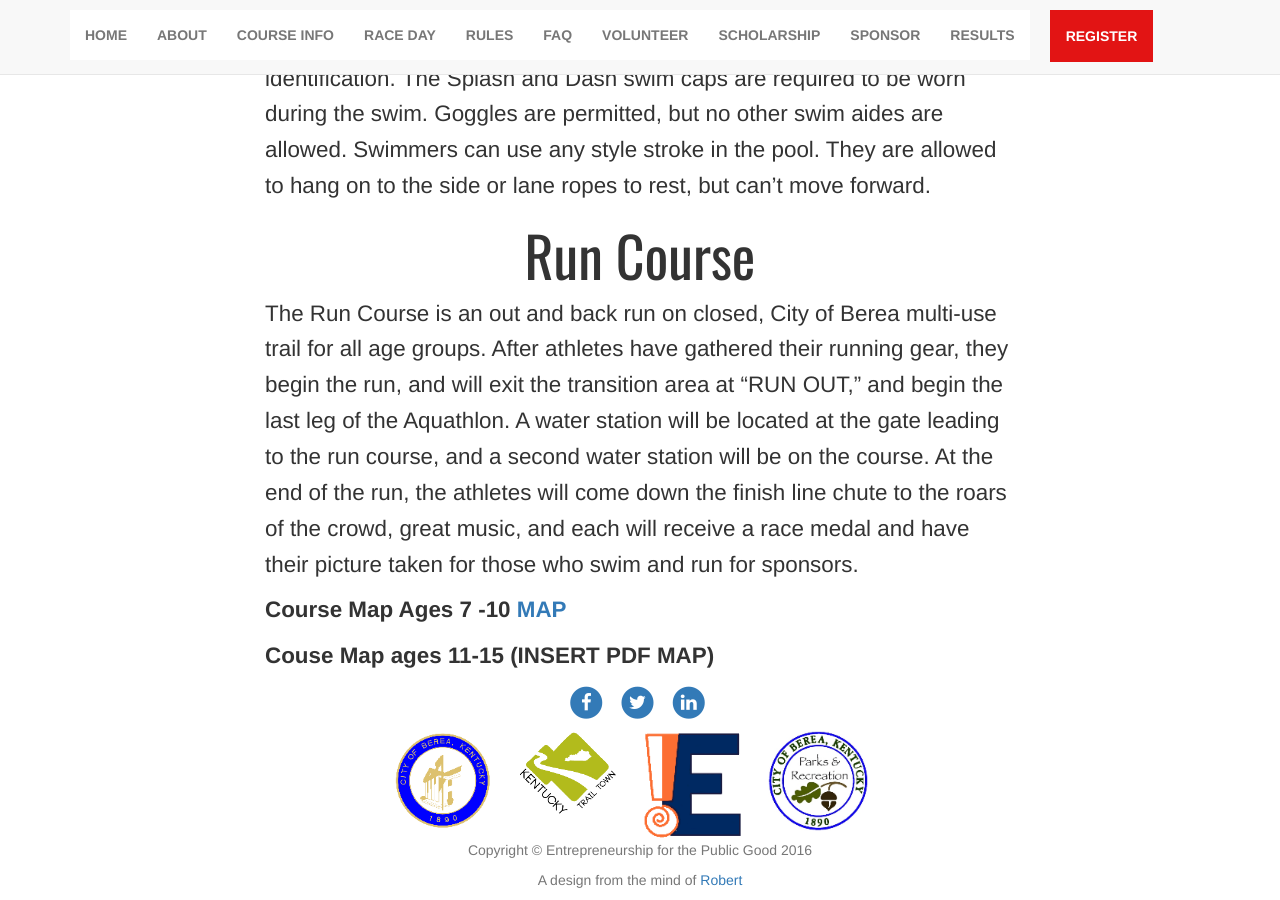
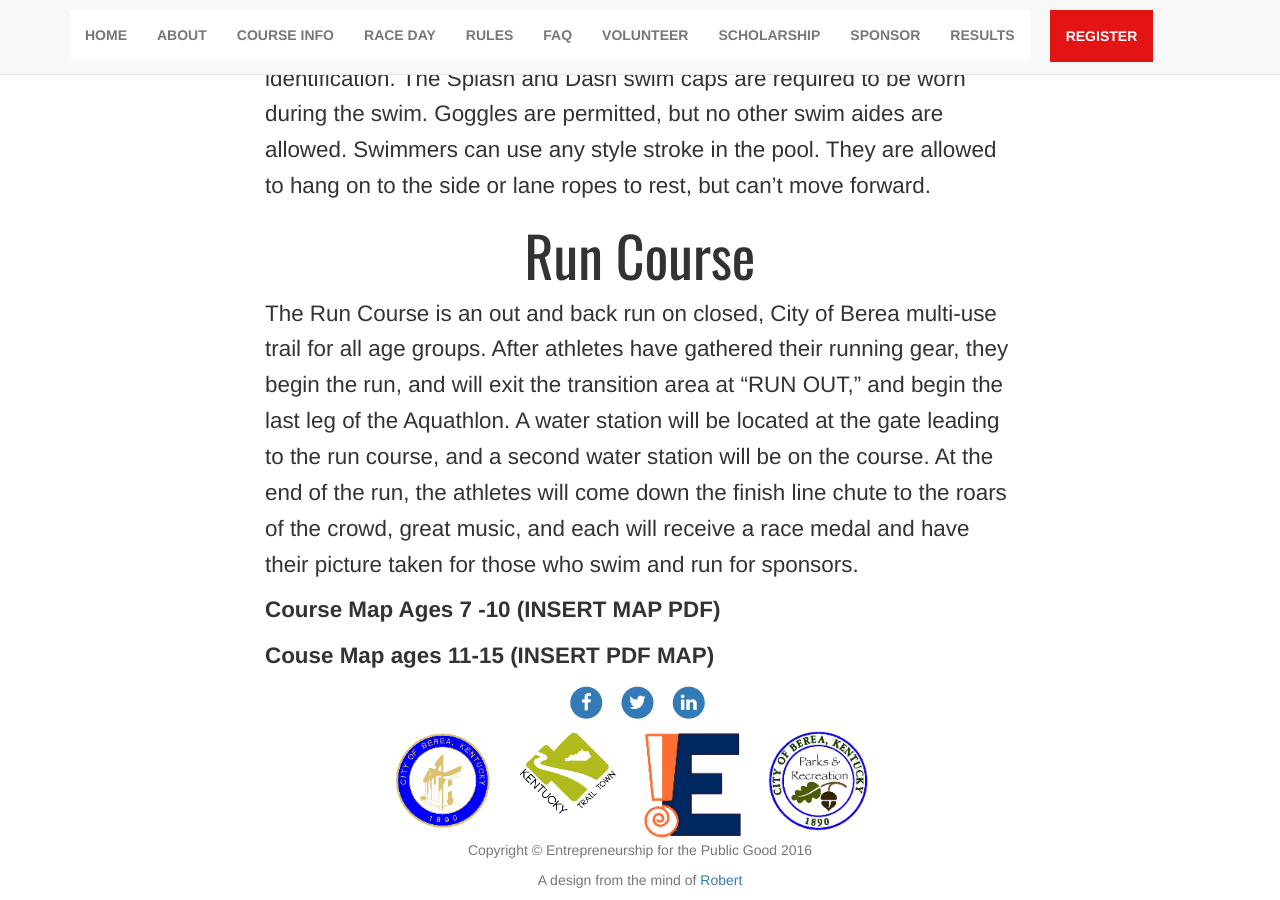
Before and after one commit to BereaTrails/Splash-and-Dash, a Jekyll site: the page built from _posts/2016-04-01-COURCE.md, in a window 1280 px wide and 900 px high, scrolled down 616 px. Built offline with Jekyll 4.4.1, drawn with Linux system fonts in a browser that asks for light colours; nearby versions of some CDN libraries; some web fonts are replaced; library files that are not in the unit come from our copies; a style sheet for code colours, icons or effects is not loaded.

Commit message:
Update 2016-04-01-COURCE.md

```diff
--- a/_posts/2016-04-01-COURCE.md
+++ b/_posts/2016-04-01-COURCE.md
@@ -24,6 +24,6 @@ Each age group will have a colored swim cap for quick identification. The Spla
 The Run Course is an out and back run on closed, City of Berea multi-use trail for all age groups.
 After athletes have gathered their running gear, they begin the run, and will exit the transition area at “RUN OUT,” and begin the last leg of the Aquathlon. A water station will be located at the gate leading to the run course, and a second water station will be on the course. At the end of the run, the athletes will come down the finish line chute to the roars of the crowd, great music, and each will receive a race medal and have their picture taken for those who swim and run for sponsors.
 
-**Course Map Ages 7 -10 [MAP](http://drpobox.com)**
+**Course Map Ages 7 -10 (INSERT MAP PDF)**
 
 **Couse Map ages 11-15 (INSERT PDF MAP)**
```
